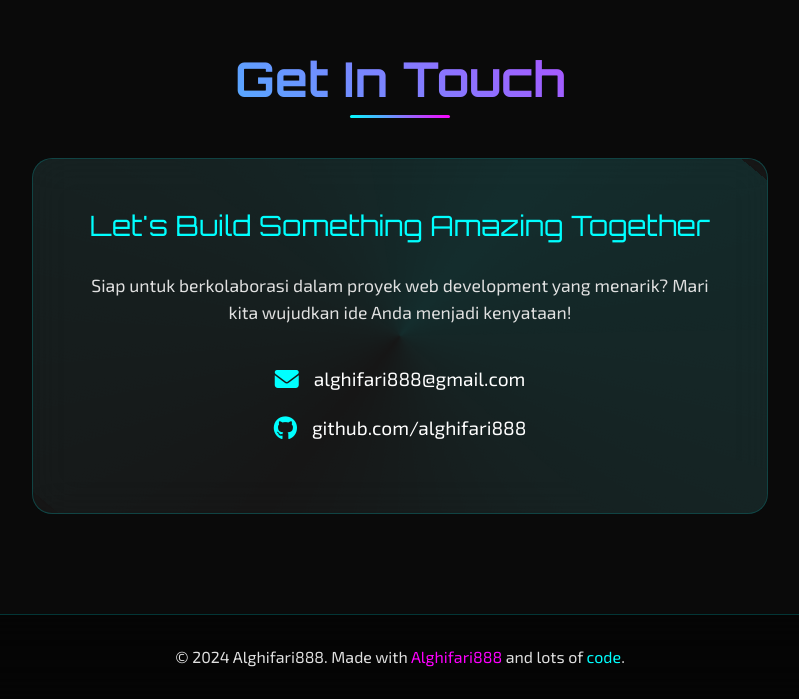
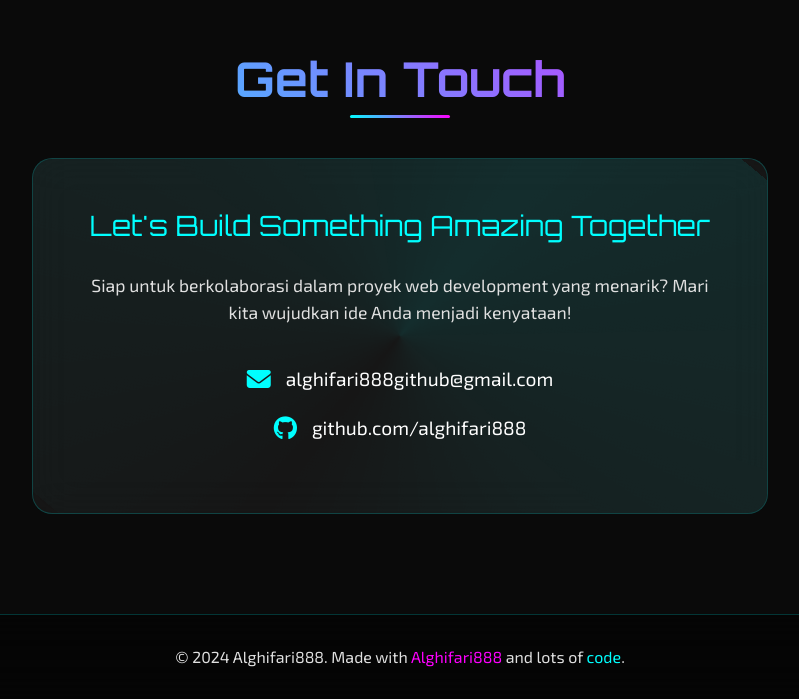
Before and after one commit to Alghifari888/PORTOFOLIOv1, a plain HTML site: page index.html in a window 1280 px wide. Shown: the part 4044-4743 px from the top of the page, without its empty margins (240-1039 px from the left). Drawn offline with nearby package versions, Linux system fonts and the light colour scheme.

Commit message:
Update index.html

```diff
--- a/index.html
+++ b/index.html
@@ -909,7 +909,7 @@
 
                             <div class="contact-item">
                                 <i class="fas fa-envelope"></i>
-                                <a href="mailto:alghifari888@gmail.com">alghifari888@gmail.com</a>
+                                <a href="mailto:alghifari888github@gmail.com">alghifari888github@gmail.com</a>
                             </div>
 
                             <div class="contact-item">
```
